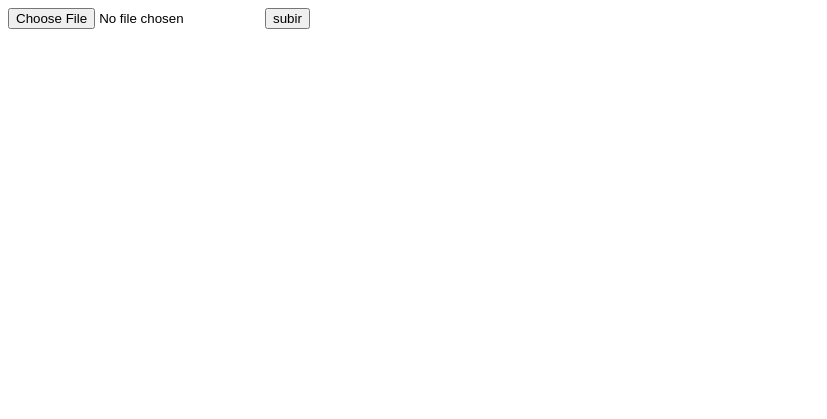
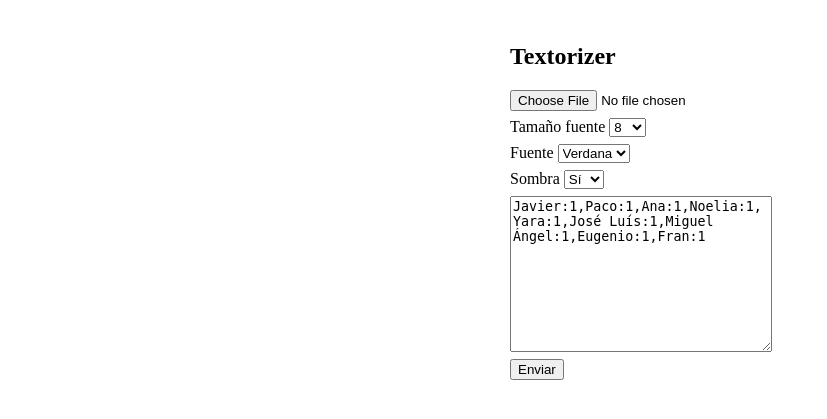
Before and after one commit to franmomu/textorizer, a PHP site: page / in a window 1280 px wide. Shown: the top 419 px of the page, without its empty margins (0-827 px from the left). Run offline with PHP 8.4, Linux system fonts and the light colour scheme.

Commit message:
cambios en el index

```diff
--- a/index.php
+++ b/index.php
@@ -4,37 +4,96 @@ include_once 'lib/Textorizer.php';
 include_once 'lib/Tag.php';
 
 if(isset($_POST['submit'])) {
-
-
-    $textTags = array(
-        'Javier',
-        'Paco',
-        'Ana',
-        'Noelia',
-        'Yara',
-        'José Luís',
-        'Miguel Ángel',
-        'Eugenio',
-        'Fran'
-    );
+    $fontSize = (isset($_POST['font-size']))?intval($_POST['font-size']):8;
 
     $tags = array();
-    foreach ($textTags as $tag) {
-        $tags[] = new Tag($tag, rand(1,5));
+
+    $tagsWithWeight = explode(',',trim($_POST['tags']));
+    foreach($tagsWithWeight as $tagWithWeight) {
+        list($tag, $value) = explode(':',$tagWithWeight);
+        $tags[] = new Tag($tag, $value);
     }
 
+    $fontCode = (isset($_POST['font']))?intval($_POST['font']):1;
+
+    $font = "";
+
+    switch ($fontCode) {
+        case 1:
+            $font = "fonts/Verdana_Bold.ttf";
+            break;
+        case 2:
+            $font = "fonts/Arial_Bold.ttf";
+            break;
+        default:
+            $font = "fonts/Verdana_Bold.ttf";
+            break;
+    }
+
+    $shadow = (isset($_POST['shadow']))?intval($_POST['shadow']):1;
+
     $image = $_FILES['image'];
-    $textorizer = new Textorizer($image['tmp_name'], $tags, 5, "./Verdana_Bold.ttf", true);
+
+    $textorizer = new Textorizer($image['tmp_name'], $tags, $fontSize, $font, $shadow);
 
     $textorizer->textorize();
 } else { ?>
     <html>
-        <head><title>Prueba textorizer</title></head>
+        <head>
+            <meta http-equiv="Content-Type" content="text/html; charset=UTF-8"/>
+            <title>Textorizer</title>
+            <style type="text/css">
+                .container {
+                    width:260px;
+                    margin:0 auto;
+                    padding: 15px;
+                }
+                .field{
+                    margin: 7px 0;
+                }
+            </style>
+        </head>
         <body>
-            <form action="#" method="post" enctype="multipart/form-data">
-                <input type="file" name="image" />
-                <input type="submit" name="submit" value="subir" />
-            </form>
+            <div class="container">
+                <h2>Textorizer</h2>
+                <form class="form" action="#" method="post" enctype="multipart/form-data">
+                    <div class="field">
+                        <input type="file" name="image" />
+                    </div>
+                    <div class="field">
+                        Tamaño fuente
+                        <select name="font-size">
+                            <?php for($i = 1; $i<20; $i ++): ?>
+                                <option value="<?php echo $i ?>" <?php $i==8?print 'selected':'' ?>>
+                                    <?php echo $i ?>
+                                </option>
+                            <?php endfor ?>
+                        </select>
+                    </div>
+                    <div class="field">
+                        Fuente
+                        <select name="font">
+                            <option value="1">Verdana</option>
+                            <option value="2">Arial</option>}
+                        </select>
+                    </div>
+                    <div class="field">
+                        Sombra
+                        <select name="shadow">
+                            <option value="1">Sí</option>
+                            <option value="0">No</option>}
+                        </select>
+                    </div>
+                    <div  class="field">
+                        <textarea name="tags" placeholder="Tags" id="" cols="30" rows="10" class="tags">Javier:1,Paco:1,Ana:1,Noelia:1,Yara:1,José Luís:1,Miguel Ángel:1,Eugenio:1,Fran:1
+                        </textarea>
+                    </div>
+                    <div class="field">
+                        <input type="submit" name="submit" value="Enviar" />
+                    </div>
+                </form>
+            </div>
+
         </body>
     </html>
 <?php } ?>
```
Also changed, not shown: fonts/Arial_Bold.ttf (added), fonts/Verdana_Bold.ttf (renamed from Verdana_Bold.ttf).
